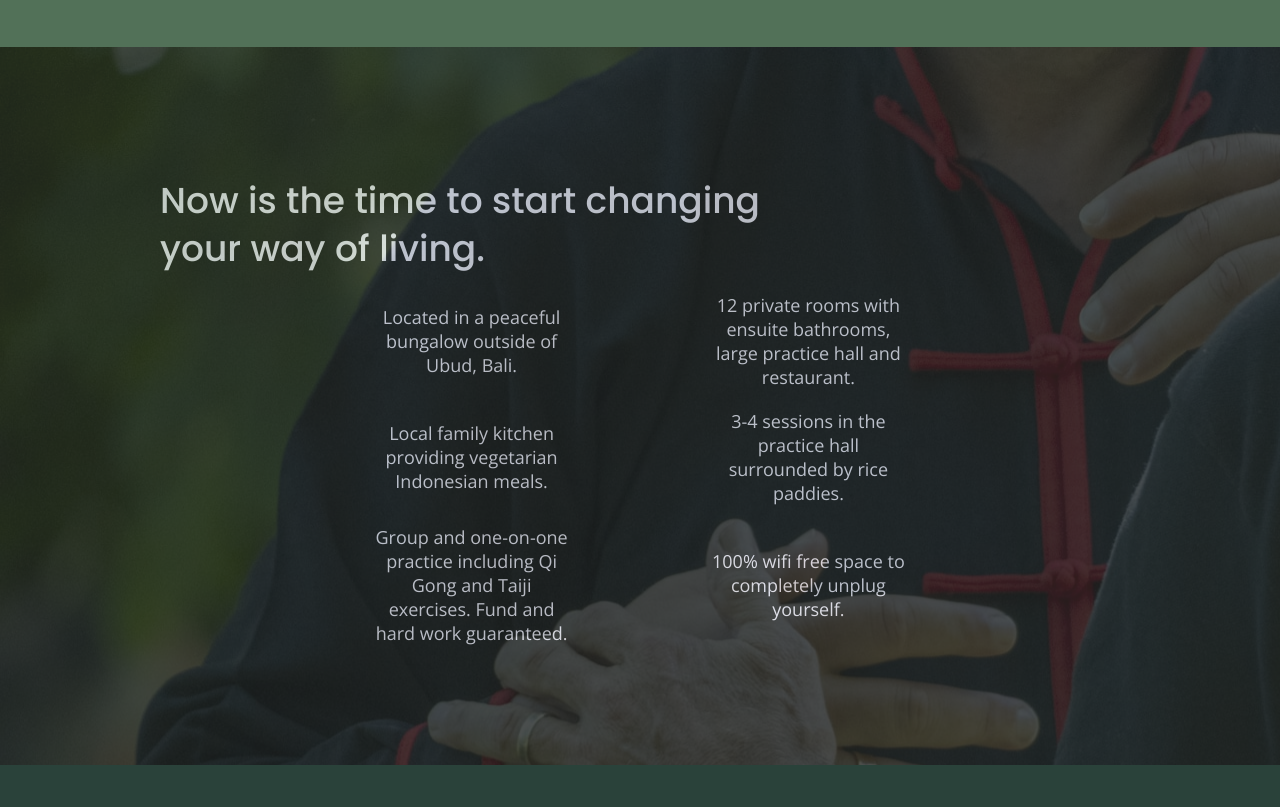
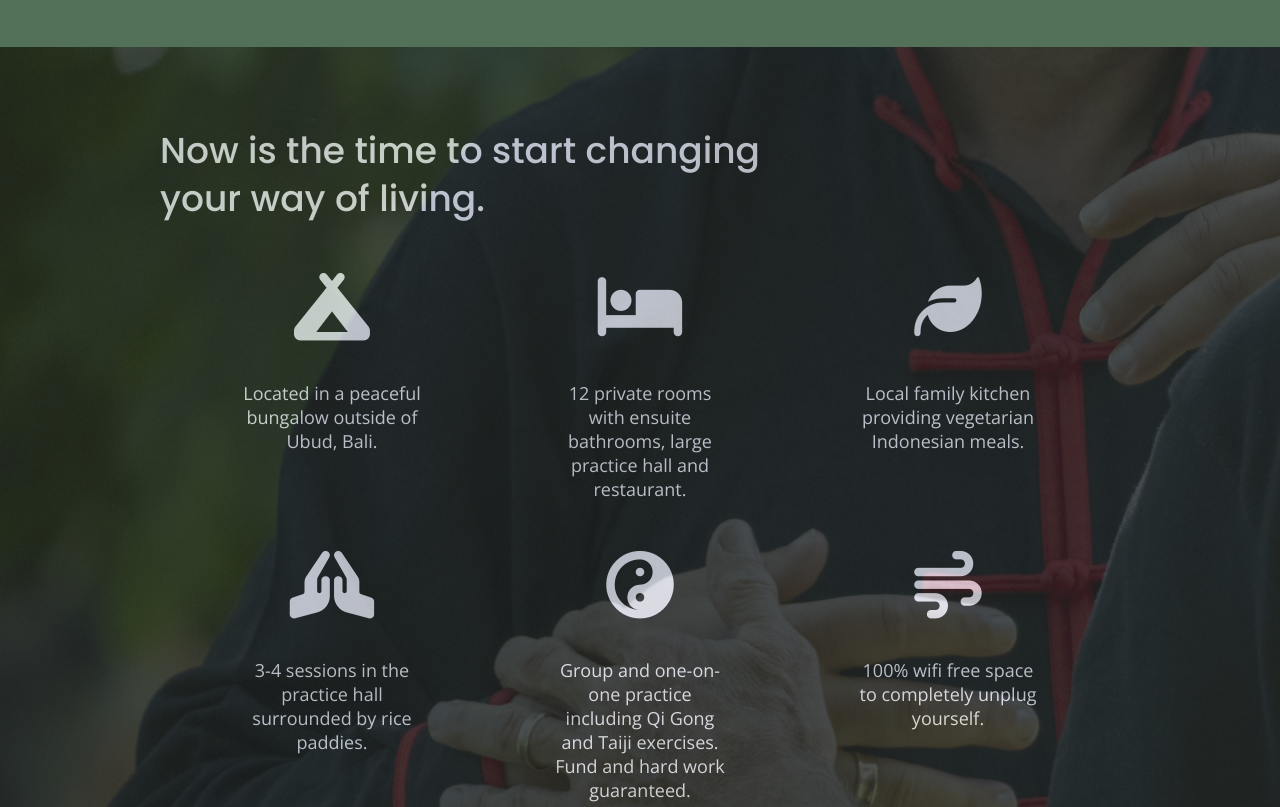
Before and after one commit to simonhtz/retreat-website, a website built with Parcel: page index.html in a window 1280 px wide. Shown: the part 947-1754 px from the top of the page. Built offline with nearby package versions, Linux system fonts and the light colour scheme.

Commit message:
Added icons

```diff
--- a/css/main.css
+++ b/css/main.css
@@ -342,8 +342,13 @@ input[type=button] {
 .features .features-items {
   display: flex;
   justify-content: center;
-  align-items: center;
+  align-items: flex-start;
   flex-flow: row wrap;
+}
+
+.features i {
+  font-size: 3.75em;
+  padding-bottom: 40px;
 }
 
 .features p {
@@ -544,7 +549,7 @@ input[type=button] {
 
   .content-wrapper {
     max-width: 640px;
-    margin: 100px 0;
+    margin: 50px 0 100px 0;
   }
 
   h2 {
@@ -602,6 +607,7 @@ input[type=button] {
   .hero-area h1 {
     font-size: 3em;
     line-height: 1;
+    width: 80%;
   }
 
   /* Aside */
@@ -635,7 +641,7 @@ input[type=button] {
     align-items: center;
     flex-flow: column wrap;
     flex-basis: 50%;
-    margin: 30px 0;
+    margin: 40px 0 0 0;
   }
 
   .features .features-item-description {
@@ -827,8 +833,8 @@ input[type=button] {
   }
 
   .features article {
-    flex-basis: 33%;
-    margin: 0 10px 20px 10px;
+    flex-basis: 30%;
+    margin: 30px 10px 20px;
   }
 
 
--- a/index.html
+++ b/index.html
@@ -18,6 +18,9 @@
 
   <link rel="stylesheet" href="css/normalize.css">
   <link rel="stylesheet" href="css/main.css">
+
+    <!-- Font Awesome -->
+  <script src="https://kit.fontawesome.com/9a1da0e602.js" crossorigin="anonymous"></script>
 
   <!-- Google Fonts -->
   <link href="https://fonts.googleapis.com/css?family=Open+Sans:400,700|Poppins:500,700" rel="stylesheet">
@@ -69,29 +72,29 @@
           <h2>Now is the time to start changing your way of living.</h2>
           <div class="features-items">
             <article>
-              <p class="fontawesome-icon"></p>
+              <p class="fontawesome-icon"><i class="fas fa-campground"></i></p>
               <p class="features-item-description">Located in a peaceful bungalow outside of Ubud, Bali.</p>
             </article>
             <article>
-              <p class="fontawesome-icon"></p>
+              <p class="fontawesome-icon"><i class="fa-solid fa-bed"></i></p>
               <p class="features-item-description">12 private rooms with ensuite bathrooms, large practice hall and
                 restaurant.</p>
             </article>
             <article>
-              <p class="fontawesome-icon"></p>
+              <p class="fontawesome-icon"><i class="fa-solid fa-leaf"></i></p>
               <p class="features-item-description">Local family kitchen providing vegetarian Indonesian meals.</p>
             </article>
             <article>
-              <p class="fontawesome-icon"></p>
+              <p class="fontawesome-icon"><i class="fa-solid fa-hands-praying"></i></p>
               <p class="features-item-description">3-4 sessions in the practice hall surrounded by rice paddies.</p>
             </article>
             <article>
-              <p class="fontawesome-icon"></p>
+              <p class="fontawesome-icon"><i class="fa-solid fa-yin-yang"></i></p>
               <p class="features-item-description">Group and one-on-one practice including Qi Gong and Taiji exercises.
                 Fund and hard work guaranteed.</p>
             </article>
             <article>
-              <p class="fontawesome-icon"></p>
+              <p class="fontawesome-icon"><i class="fa-solid fa-wind"></i></p>
               <p class="features-item-description">100% wifi free space to completely unplug yourself.</p>
             </article>
           </div>
```
Also changed, not shown: about/index.html (+3 -0 lines), faq/index.html (+3 -0 lines).
